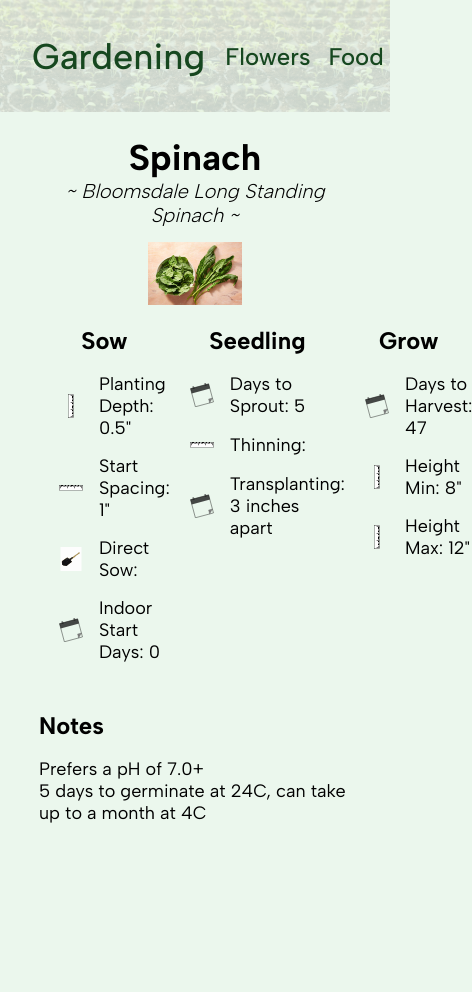
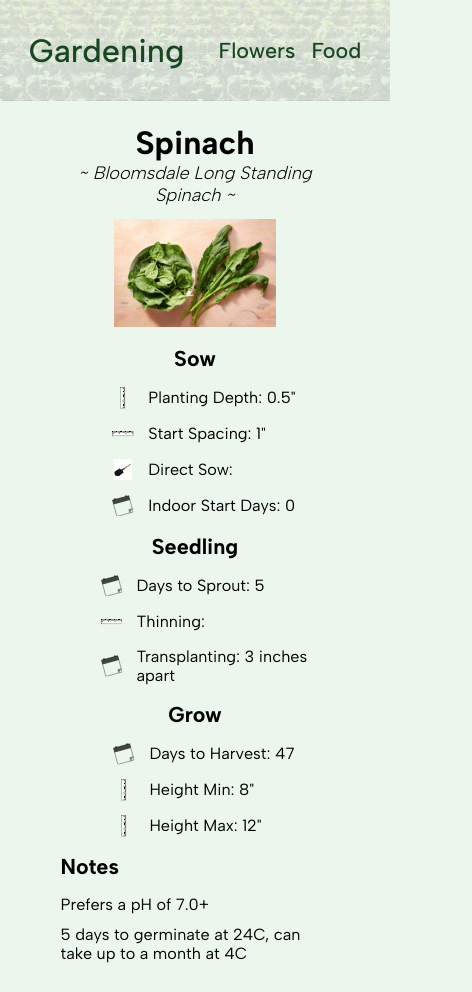
Before and after one commit to menwacodes/gardening-nextjs, a Next.js app: page /gardening/food/bloomsdale-long-standing-spinach in a window 390 px wide. Shown: the whole page, 472 px wide, since content can reach past the window. Before the commit the page ends 856 px from the top, so only its background shows below. Built offline with nearby package versions, Linux system fonts and the light colour scheme.

Commit message:
Media queries, tested iPhone and iPad

```diff
--- a/components/layout/Header.js
+++ b/components/layout/Header.js
@@ -5,7 +5,9 @@ const Header = () => {
     return (
         <header className={ classes.header }>
             <div className={ classes.header__logo }>
-                Gardening
+                <Link href={ "/" }>
+                    Gardening
+                </Link>
             </div>
             <nav className={ classes.header__nav }>
                 <ul className={ classes.header__nav__items }>
--- a/data/flowers.json
+++ b/data/flowers.json
@@ -69,8 +69,8 @@
       "soil": {
         "conditions": "Medium moisture, well-drained",
         "pH": {
-          "min": 0,
-          "max": 0
+          "min": 6.0,
+          "max": 7.0
         }
       },
       "sun": {
--- a/pages/gardening/flowers/[slug].js
+++ b/pages/gardening/flowers/[slug].js
@@ -35,10 +35,10 @@ const FlowersById = ({ flower }) => {
                             <span className={ classes.header__figure__caption__left }>pH Range:</span>
                             <span>{ flower.attributes.soil.pH.min } - { flower.attributes.soil.pH.max }</span>
 
-                            <span className={ classes.header__figure__caption__left }>Soil Conditions:</span>
+                            <span className={ classes.header__figure__caption__left }>Soil:</span>
                             <span>{ flower.attributes.soil.conditions }</span>
 
-                            <span className={ classes.header__figure__caption__left }>Sun Exposure:</span>
+                            <span className={ classes.header__figure__caption__left }>Sun:</span>
                             <span>{ flower.attributes.sun.exposure }</span>
 
                             <span className={ classes.header__figure__caption__left }>Water:</span>
--- a/pages/gardening/food/FoodPage.module.css
+++ b/pages/gardening/food/FoodPage.module.css
@@ -81,5 +81,39 @@
 .notes {
   font-size: 1.8rem;
 }
+.notes p:not(:last-child) {
+  margin-bottom: 1.2rem;
+}
+
+@media (max-width: 106rem) {
+  .header__figure {
+    flex-direction: column;
+    align-items: center;
+  }
+}
+@media (max-width: 80rem) {
+  .lifecycle {
+    flex-direction: column;
+    align-items: center;
+    justify-content: center;
+    margin: 0 auto;
+    width: 25rem;
+  }
+}
+/*
+    844 px
+ */
+@media (max-width: 52.8rem) {
+  .header__figure__caption {
+    grid-template-columns: 1fr 2fr;
+    row-gap: 0.75rem;
+  }
+  .header__image {
+    width: 60%;
+  }
+}
+/*
+    iPhone 12 Pro Max
+ */
 
 /*# sourceMappingURL=FoodPage.module.css.map */
--- a/pages/gardening/food/FoodPage.module.scss
+++ b/pages/gardening/food/FoodPage.module.scss
@@ -95,4 +95,54 @@
 
 .notes {
     font-size: 1.8rem;
+
+    p:not(:last-child) {
+        margin-bottom: 1.2rem;
+    }
 }
+
+@media (max-width: 106rem) {
+    .header {
+        &__figure {
+            flex-direction: column;
+            align-items: center;
+        }
+        &__image {
+            //width: 100%;
+        }
+    }
+}
+
+@media (max-width: 80rem) {
+    .lifecycle {
+        flex-direction: column;
+        align-items: center;
+        justify-content: center;
+        margin: 0 auto;
+        width: 25rem;
+    }
+}
+
+/*
+    844 px
+ */
+@media (max-width: 52.8rem) {
+    .header {
+        &__figure {
+            &__caption {
+                grid-template-columns: 1fr 2fr;
+                row-gap: 0.75rem;
+            }
+        }
+        &__image {
+            width: 60%;
+        }
+    }
+}
+
+/*
+    iPhone 12 Pro Max
+ */
+@media (max-width: 432rem) {
+
+}
--- a/styles/base/_base.scss
+++ b/styles/base/_base.scss
@@ -25,3 +25,9 @@ a {
 .main-content {
   padding: 0 2rem 2rem;
 }
+
+@media (max-width: 52.8rem) {
+      html {
+        font-size: 56.25%;
+    }
+}
--- a/styles/layout/_layout.scss
+++ b/styles/layout/_layout.scss
@@ -1,4 +1,5 @@
 .container {
   max-width: 80%;
   margin: 0 auto;
+  padding: 0 2.4rem;
 }
--- a/styles/main.css
+++ b/styles/main.css
@@ -72,6 +72,11 @@ a {
   padding: 0 2rem 2rem;
 }
 
+@media (max-width: 52.8rem) {
+  html {
+    font-size: 56.25%;
+  }
+}
 h1 {
   font-size: 2em;
   margin: 0.67em 0;
@@ -121,6 +126,7 @@ ul {
 .container {
   max-width: 80%;
   margin: 0 auto;
+  padding: 0 2.4rem;
 }
 
 .flex {
```
Also changed, not shown: z_planning/0-item-tracking.md (+3 -2 lines), 2 other files (tests, documents, lock files or other folders).
